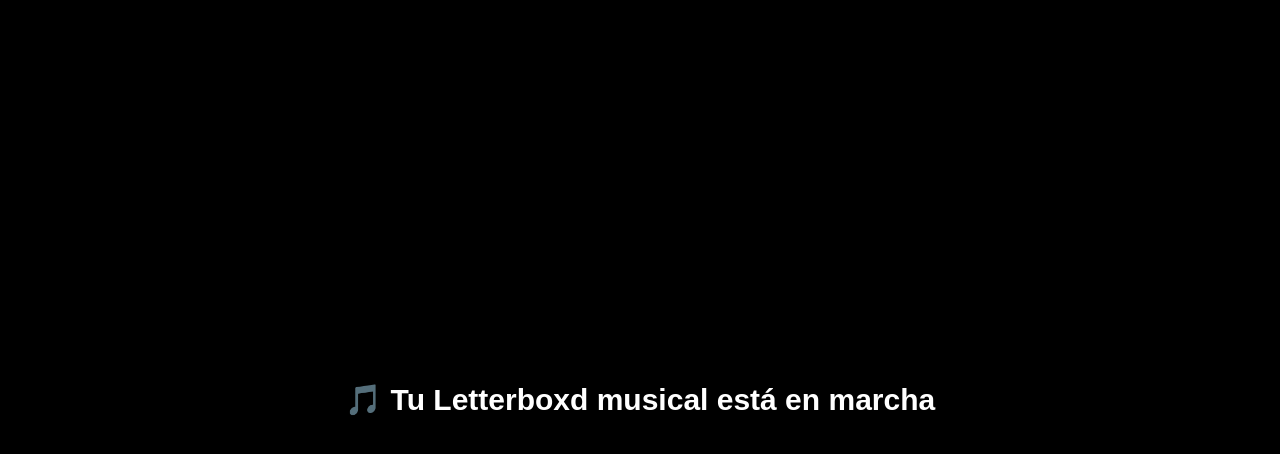
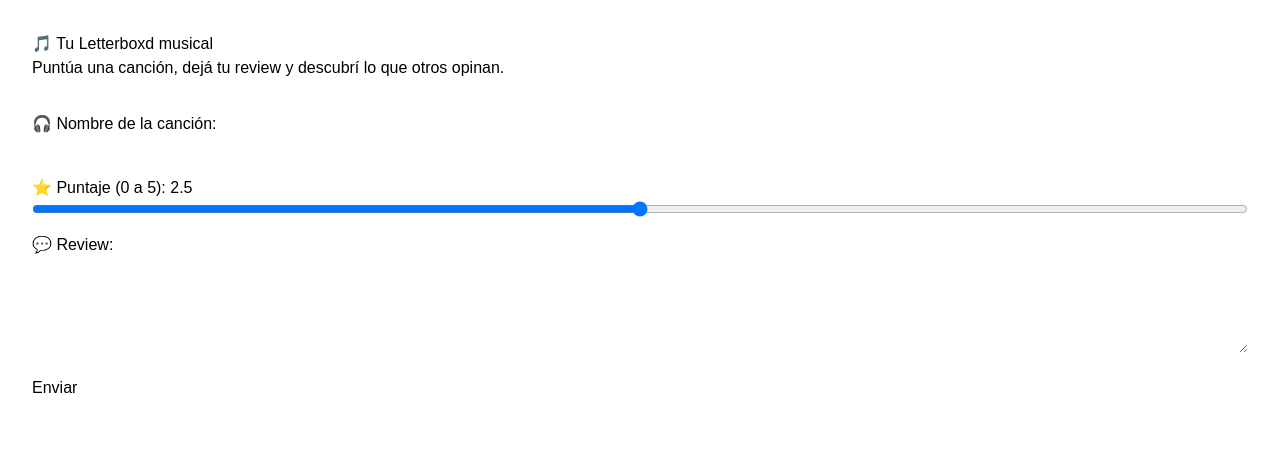
Before and after one commit to valencipriota/musicapp, a Next.js app: page / in a window 1280 px wide. Shown: the top 454 px of the page. Built offline with nearby package versions, Linux system fonts and the light colour scheme.

Commit message:
Agrego componente SongForm con formulario

```diff
--- /dev/null
+++ b/app/components/SongForm.tsx
@@ -0,0 +1,64 @@
+"use client";
+
+import { useState } from "react";
+
+export default function SongForm() {
+  const [title, setTitle] = useState("");
+  const [rating, setRating] = useState(2.5);
+  const [review, setReview] = useState("");
+  const [submitted, setSubmitted] = useState(false);
+
+  const handleSubmit = (e: React.FormEvent) => {
+    e.preventDefault();
+    console.log("Canción:", title);
+    console.log("Puntaje:", rating);
+    console.log("Review:", review);
+    setSubmitted(true);
+  };
+
+  return (
+    <form onSubmit={handleSubmit} style={{ marginTop: "2rem" }}>
+      <div>
+        <label>🎧 Nombre de la canción:</label>
+        <input
+          type="text"
+          value={title}
+          onChange={(e) => setTitle(e.target.value)}
+          required
+          style={{ display: "block", width: "100%", marginBottom: "1rem" }}
+        />
+      </div>
+
+      <div>
+        <label>⭐ Puntaje (0 a 5): {rating}</label>
+        <input
+          type="range"
+          min="0"
+          max="5"
+          step="0.25"
+          value={rating}
+          onChange={(e) => setRating(parseFloat(e.target.value))}
+          style={{ width: "100%", marginBottom: "1rem" }}
+        />
+      </div>
+
+      <div>
+        <label>💬 Review:</label>
+        <textarea
+          value={review}
+          onChange={(e) => setReview(e.target.value)}
+          rows={4}
+          style={{ width: "100%", marginBottom: "1rem" }}
+        />
+      </div>
+
+      <button type="submit">Enviar</button>
+
+      {submitted && (
+        <p style={{ marginTop: "1rem", color: "green" }}>
+          ✅ ¡Review enviada! (la consola del navegador la tiene)
+        </p>
+      )}
+    </form>
+  );
+}
--- a/app/page.tsx
+++ b/app/page.tsx
@@ -1,7 +1,12 @@
+import SongForm from "./components/SongForm";
+
 export default function Home() {
   return (
-    <main className="flex min-h-screen items-center justify-center bg-black text-white">
-      <h1 className="text-3xl font-bold">🎵 Tu Letterboxd musical está en marcha</h1>
+    <main style={{ padding: "2rem", fontFamily: "sans-serif" }}>
+      <h1>🎵 Tu Letterboxd musical</h1>
+      <p>Puntúa una canción, dejá tu review y descubrí lo que otros opinan.</p>
+
+      <SongForm />
     </main>
   );
 }
```
